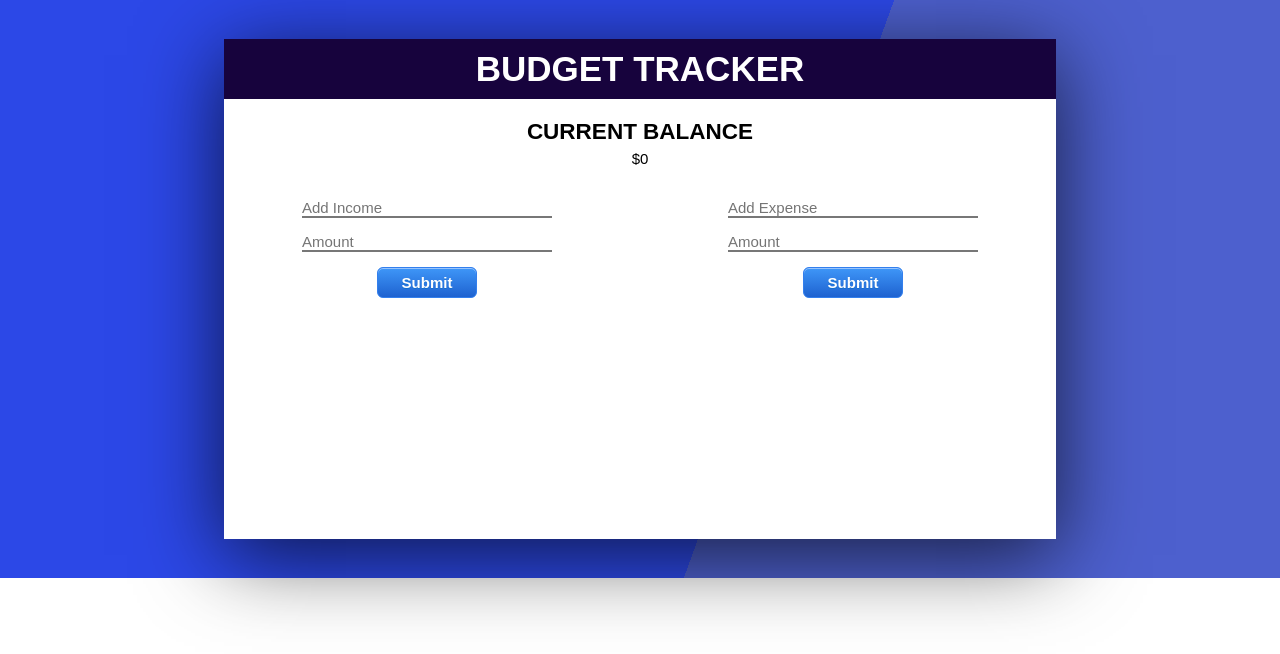
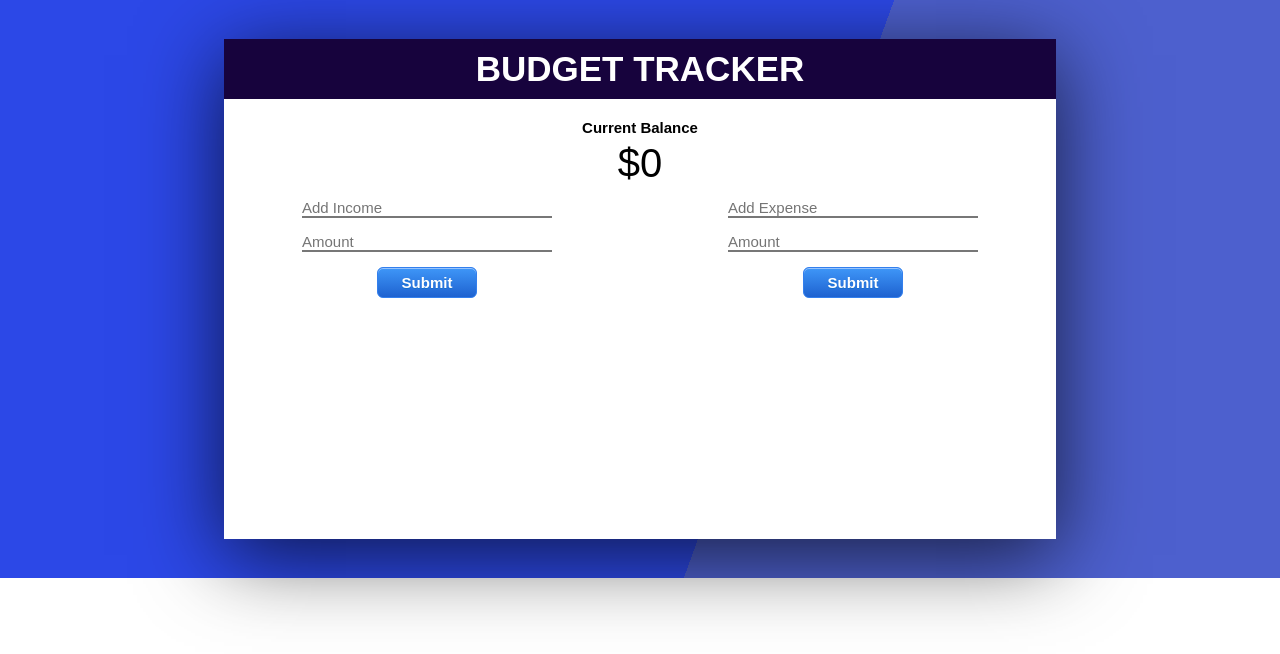
Before and after one commit to EllaAro/budget-tracker, a React (Create React App) app: page / in a window 1280 px wide. Shown: the top 654 px of the page. Built offline with nearby package versions, Linux system fonts and the light colour scheme.

Commit message:
Minor CSS changes

```diff
--- a/src/App.css
+++ b/src/App.css
@@ -49,11 +49,11 @@ body {
 }
 
 .balance {
-  font-size: 15px;
-  text-transform: uppercase;
+  font-size: 10px;
 }
 
 .balance p {
+  font-size: 40px;
   margin: 5px;
 }
 
```
